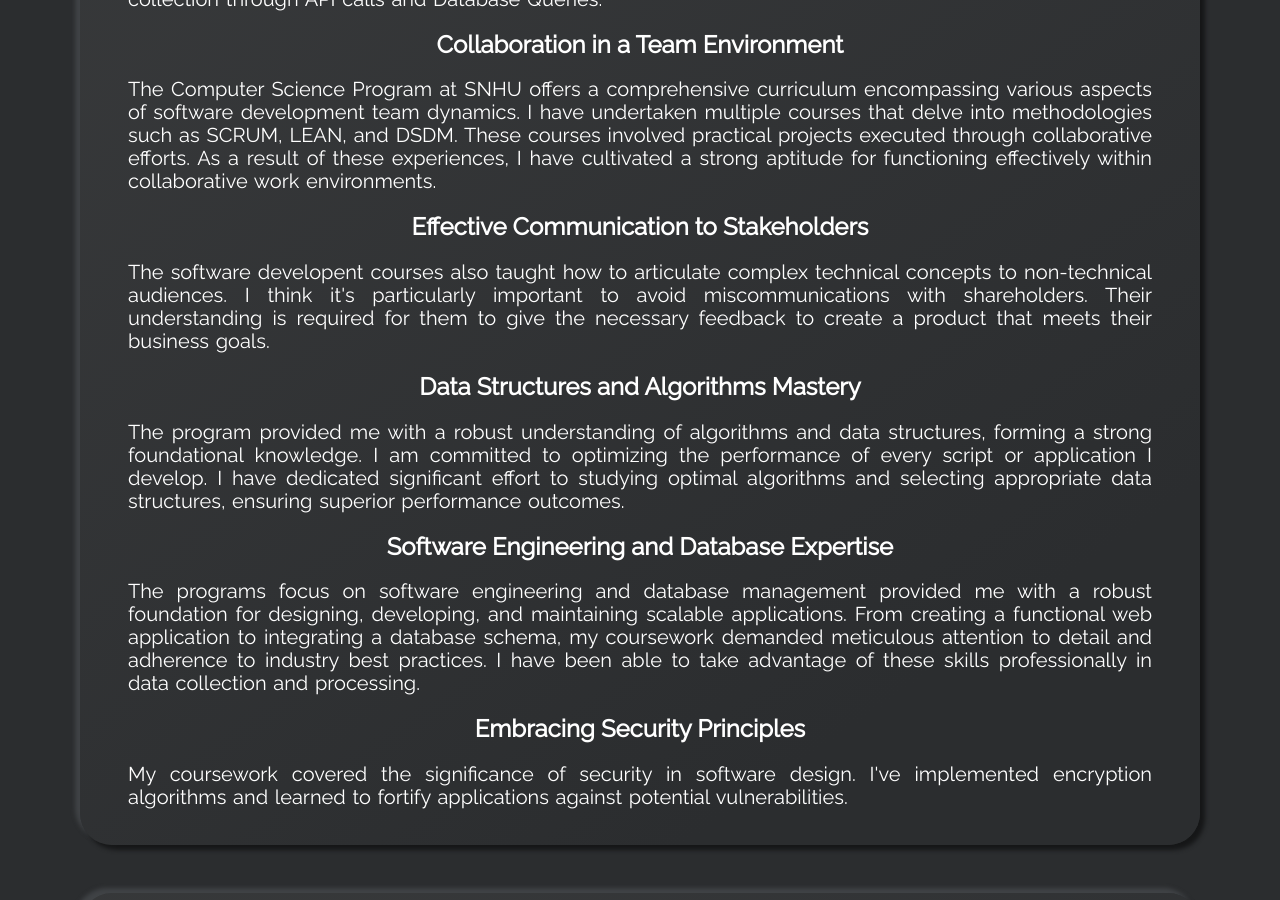
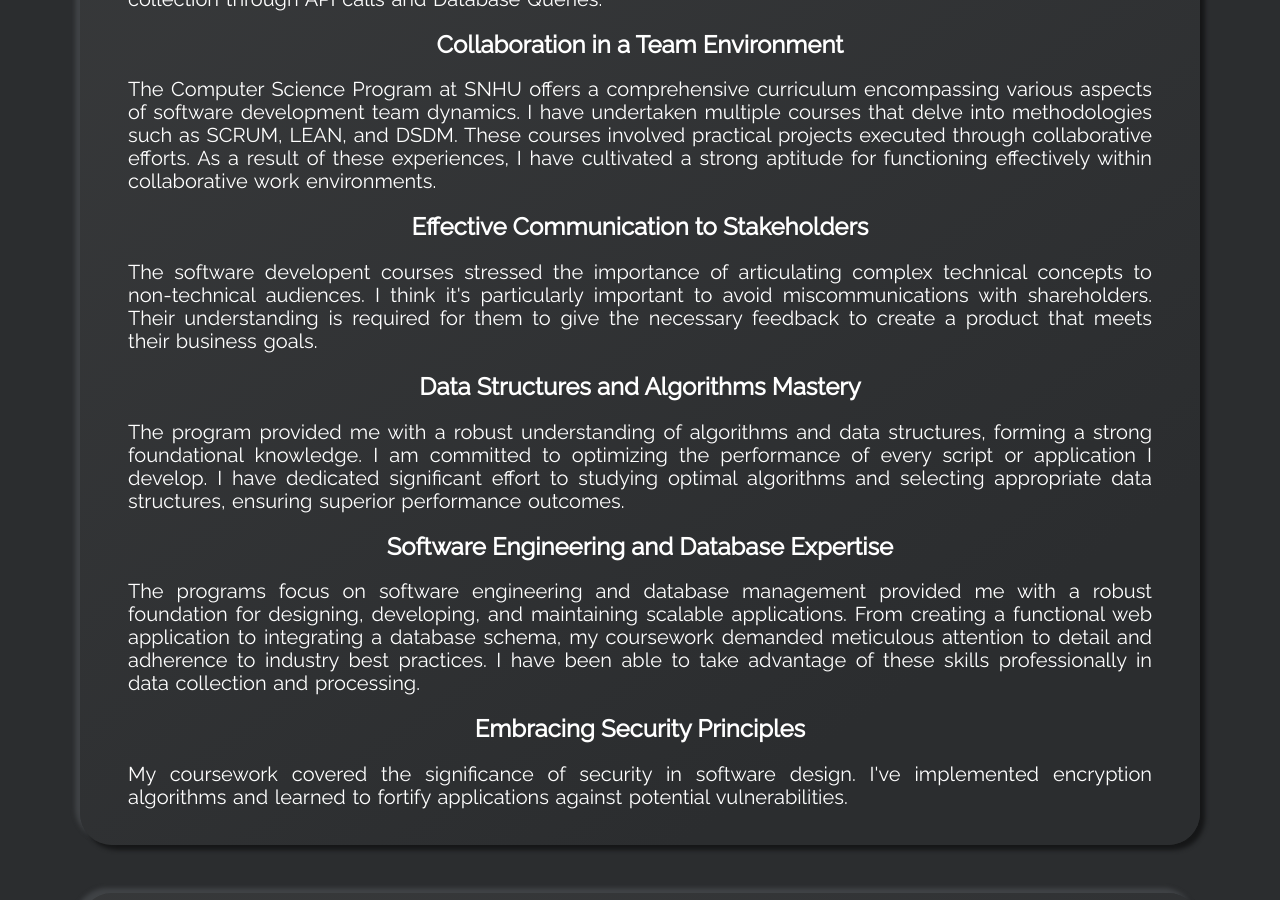
Before and after one commit to bedspirit/bedspirit.github.io, a Jekyll site: the page built from index.html, in a window 1280 px wide and 900 px high, scrolled down 1232 px. Built offline with Jekyll 4.4.1, drawn with Linux system fonts in a browser that asks for light colours.

Commit message:
Update section-aboutme.html

```diff
--- a/_includes/section-aboutme.html
+++ b/_includes/section-aboutme.html
@@ -3,7 +3,7 @@
 <h2 style = "text-align:center;">Collaboration in a Team Environment</h2>
 <p class="description" data-aos="fade-down">The Computer Science Program at SNHU offers a comprehensive curriculum encompassing various aspects of software development team dynamics. I have undertaken multiple courses that delve into methodologies such as SCRUM, LEAN, and DSDM. These courses involved practical projects executed through collaborative efforts. As a result of these experiences, I have cultivated a strong aptitude for functioning effectively within collaborative work environments.</p>
 <h2 style = "text-align:center;">Effective Communication to Stakeholders</h2>
-<p class="description" data-aos="fade-down">The software developent courses also taught how to articulate complex technical concepts to non-technical audiences.  I think it's particularly important to avoid miscommunications with shareholders. Their understanding is required for them to give the necessary feedback to create a product that meets their business goals. </p>
+<p class="description" data-aos="fade-down">The software developent courses stressed the importance of articulating complex technical concepts to non-technical audiences.  I think it's particularly important to avoid miscommunications with shareholders. Their understanding is required for them to give the necessary feedback to create a product that meets their business goals. </p>
 <h2 style = "text-align:center;">Data Structures and Algorithms Mastery</h2>
 <p class="description" data-aos="fade-down">The program provided me with a robust understanding of algorithms and data structures, forming a strong foundational knowledge. I am committed to optimizing the performance of every script or application I develop. I have dedicated significant effort to studying optimal algorithms and selecting appropriate data structures, ensuring superior performance outcomes.</p>
 <h2 style = "text-align:center;">Software Engineering and Database Expertise</h2>
```
